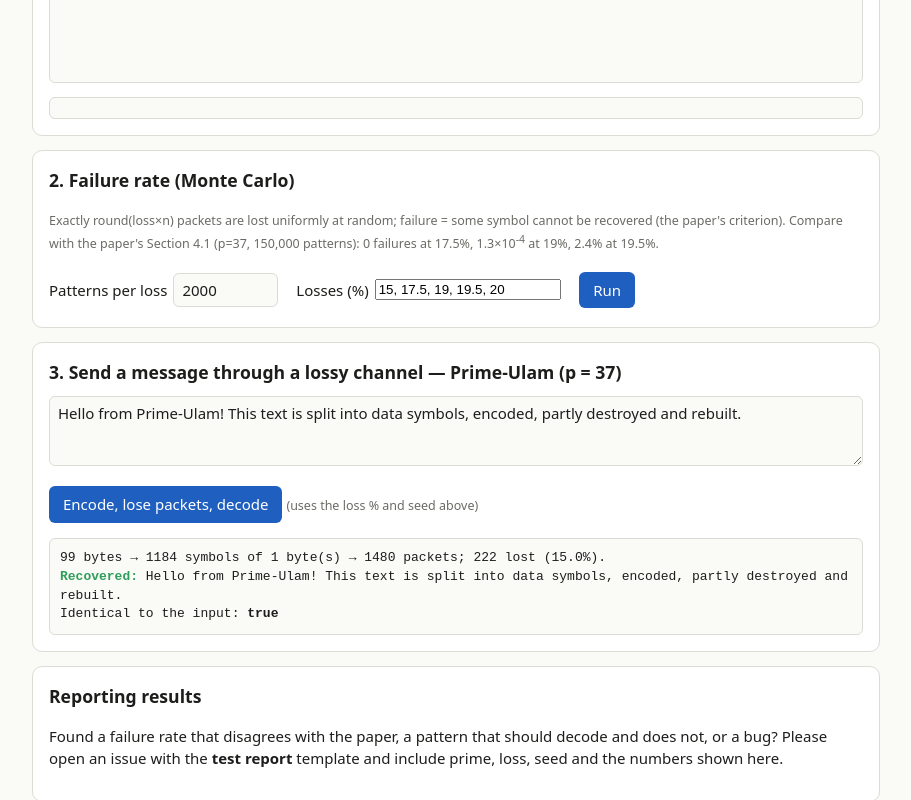
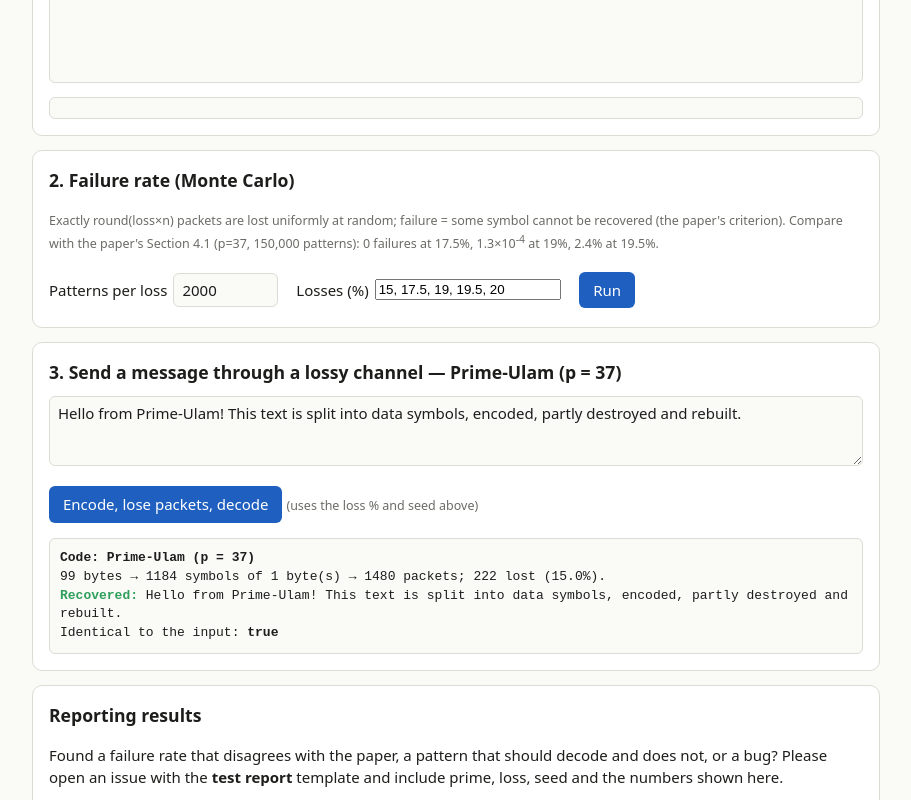
Before and after one commit to Maia-KarlosMarden/prime-ulam, a plain HTML site: page docs/demo/index.html in a window 1280 px wide. Both pictures are taken after a click on the button "Encode, lose packets, decode". Shown: the part 741-1541 px from the top of the page, without its empty margins (184-1095 px from the left). Drawn offline with Linux system fonts and the light colour scheme.

Commit message:
Demo: name the code in the message-transfer result box

```diff
--- a/docs/demo/index.html
+++ b/docs/demo/index.html
@@ -162,7 +162,7 @@ $("rt").onclick = () => {
   const lost = PU.sampleLost(c.n, Math.round(loss() * c.n), rnd), rec = new Uint8Array(c.n).fill(1); lost.forEach(s => rec[s] = 0);
   const r = PU.decode(c, pk.map((x, s) => rec[s] ? x : null), rec, S);
   const out = r.ok ? new TextDecoder().decode(r.data.slice(0, bytes.length)) : null;
-  $("rtout").innerHTML = `${bytes.length} bytes &rarr; ${c.K} symbols of ${S} byte(s) &rarr; ${c.n} packets; ${lost.length} lost (${pct(lost.length / c.n)}).<br>` +
+  $("rtout").innerHTML = `<b>Code: ${c.label || "Prime-Ulam"} (${c.p ? "p = " + c.p : "n = " + c.n})</b><br>${bytes.length} bytes &rarr; ${c.K} symbols of ${S} byte(s) &rarr; ${c.n} packets; ${lost.length} lost (${pct(lost.length / c.n)}).<br>` +
     (r.ok ? `<span class="ok">Recovered:</span> ${out.replace(/[<&]/g, ch => ch === "<" ? "&lt;" : "&amp;")}<br>Identical to the input: <b>${out === $("msg").value}</b>`
           : `<span class="no">Decoding failed</span> at this loss and seed. Try a lower loss or another seed.`);
 };
```
